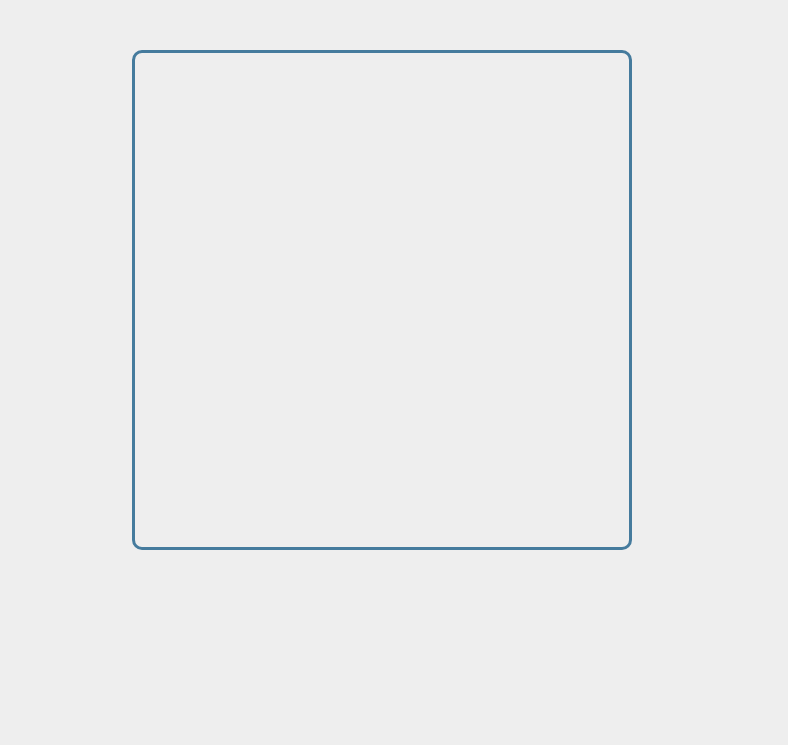
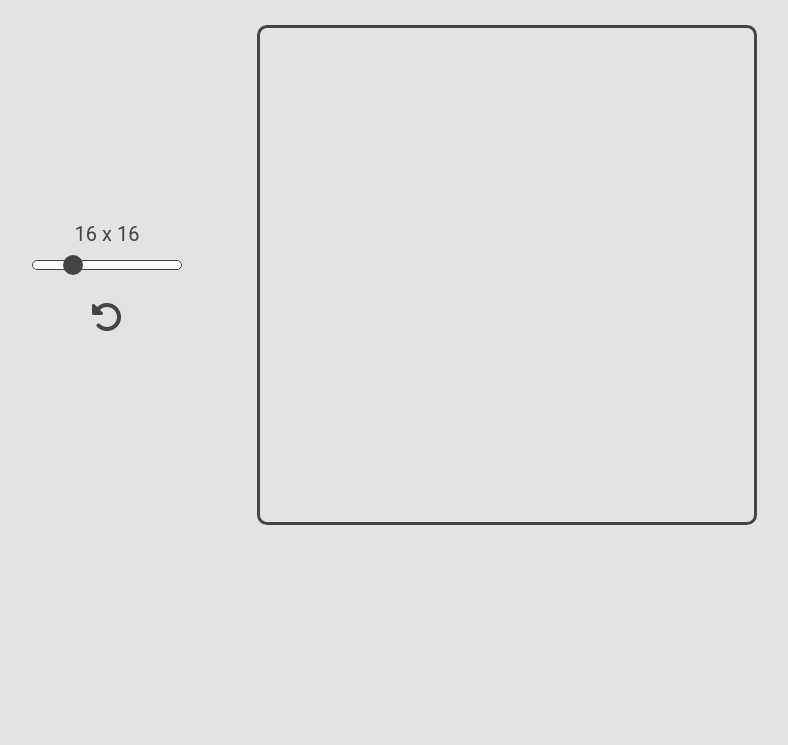
Before and after one commit to dillan-scott/etch-a-sketch, a plain HTML site: page index.html in a window 1280 px wide. Shown: the top 745 px of the page, without its empty margins (258-1046 px from the left). Drawn offline with Linux system fonts and the light colour scheme.

Commit message:
Implement grid size slider and a grid reset button

```diff
--- a/index.html
+++ b/index.html
@@ -12,8 +12,15 @@
 <body>
 
     <main>
+        <div class="settings">
+            <div id="sizeValue" class="size-value">16 x 16</div>
+            <input id="sizeSlider" type="range" value="16" min="1" max="64">
+            <button class="round-button" id="resetButton">
+                <i class="fa-solid fa-rotate-left"></i>
+            </button>
+        </div>
+
         <div class="grid" id="grid"></div>
-
     </main>
 
     <footer class="primary-footer">
--- a/script.js
+++ b/script.js
@@ -1,8 +1,44 @@
+const DEFAULT_COLOR = '#444'
+const DEFAULT_MODE = 'color'
+const DEFAULT_SIZE = 16
+
+let currentColor = DEFAULT_COLOR
+let currentMode = DEFAULT_MODE
+let currentSize = DEFAULT_SIZE
+
 const grid = document.getElementById("grid");
+const sizeValue = document.getElementById("sizeValue");
+const sizeSlider = document.getElementById("sizeSlider");
+const resetButton = document.getElementById("resetButton");
 
+sizeSlider.onmousemove = (e) => updateSizeValue(e.target.value);
+sizeSlider.onchange = (e) => changeSize(e.target.value);
+resetButton.onclick = () => resetGrid();
+
+function changeSize(size) {
+    currentSize = size;
+    updateSizeValue(size);
+    reloadGrid();
+}
+
+function updateSizeValue(size) {
+    sizeValue.textContent = `${size} x ${size}`;
+}
+
+function reloadGrid() {
+    grid.innerHTML = "";
+    createGrid(currentSize);
+}
+
+function resetGrid() {
+    var cells = grid.childNodes;
+    for (let i = 0; i < cells.length; i++) {
+        cells[i].style.backgroundColor = "var(--primary-light)";
+    }
+}
 
 function changeColour(e) {
-    e.target.style.backgroundColor = "#457b9d";
+    e.target.style.backgroundColor = currentColor;
 }
 
 
@@ -19,4 +55,6 @@ function createGrid(size) {
     }
 }
 
-createGrid(16);
+window.onload = () => {
+    createGrid(DEFAULT_SIZE);
+}
--- a/style.css
+++ b/style.css
@@ -1,10 +1,17 @@
+:root {
+    --primary-dark: #444;
+    --primary-light: #e3e3e3;
+    --secondary-light: #ffffff;
+    --secondary-dark: #202020;
+}
+
 *,
 *::before,
 *::after {
     box-sizing: border-box;
     padding: 0;
     margin: 0;
-    /* border: 1px solid gray; */
+    /* border: 1px solid var(--primary-dark); */
 
 }
 
@@ -16,29 +23,96 @@ html {
 body {
     font-family: 'Roboto', sans-serif;
     line-height: 1.6;
-    background-color: #eeeeee;
-    color: #444;
+    background-color: var(--primary-light);
+    color: var(--primary-dark);
     margin: 0px auto 10px;
 }
+
+main {
+    display: flex;
+    align-items: center;
+    justify-content: center;
+    gap: 50px;
+    max-width: 100vw;
+    margin: 25px;
+}
+
+
+/* SETTINGS */
+
+.settings {
+    display: flex;
+    flex-direction: column;
+    align-items: center;
+    justify-content: center;
+    gap: 30px;
+    width: 200px;
+    padding: 10px;
+}
+
+.size-value {
+    margin-bottom: -20px;
+    font-size: 20px;
+}
+
+input[type="range"] {
+    appearance: none;
+    background: none;
+    cursor: pointer;
+    width: 150px;
+}
+
+input[type="range"]::-webkit-slider-runnable-track {
+    height: 10px;
+    border: 1px solid var(--primary-dark);
+    border-radius: 25px;
+    background-color: var(--secondary-light);
+}
+
+input[type="range"]::-webkit-slider-thumb {
+    appearance: none;
+    height: 20px;
+    width: 20px;
+    border-radius: 25px;
+    /* Centers thumb on the track */
+    margin-top: -6px;
+    background-color: var(--primary-dark);
+}
+
+input[type="range"]::-webkit-slider-thumb:hover {
+    background-color: var(--secondary-dark);
+}
+
+.round-button {
+    border:0px;
+    background-color: transparent;
+    padding: 0px;
+    width: 32px;
+    height: 32px;
+    font-size: 32px;
+    color: var(--primary-dark);
+}
+
+.round-button:hover {
+    color: var(--secondary-dark);
+}
+
 
 /* GRID */
 
 .grid {
-    border: 3px solid #457b9d;
+    border: 3px solid var(--primary-dark);
     border-radius: 10px;
-    margin: 50px auto;
     display: grid;
+    aspect-ratio: 1/1;
     width: 500px;
-    height: 500px;
-
 }
-
-
 
 
 /* FOOTER */
 
 .primary-footer {
+    color: var(--primary-dark);
     position: absolute;
     z-index: 1;
     bottom: 0;
```
